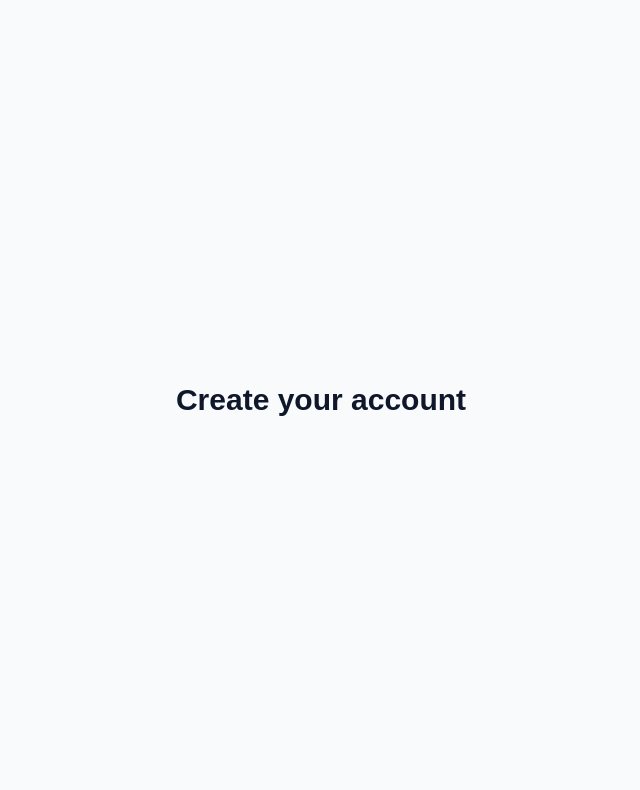
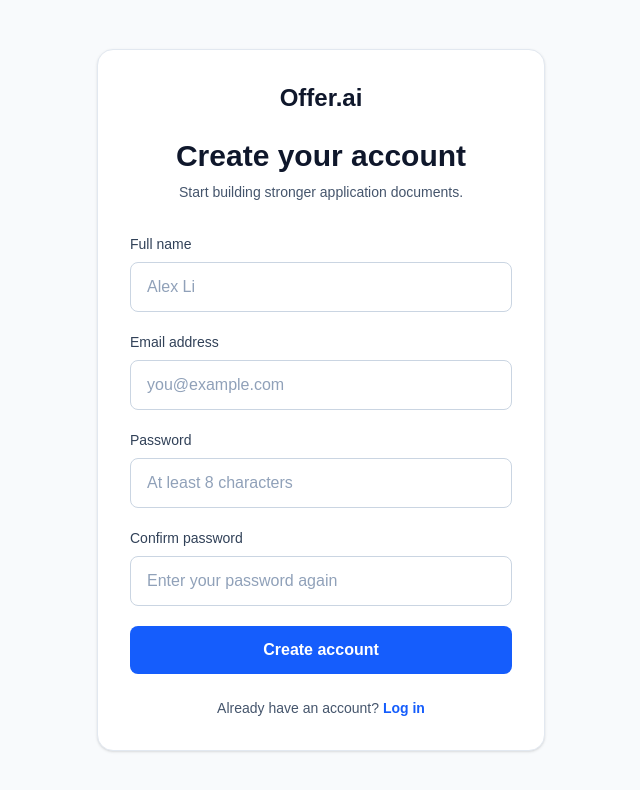
Before and after one commit to git-lillian/offer-ai, a Next.js app: page /register in a window 1280 px wide. Shown: the top 790 px of the page, without its empty margins (319-959 px from the left). Built offline with nearby package versions, Linux system fonts and the light colour scheme.

Commit message:
Build login and registration interfaces

```diff
--- a/src/app/login/page.tsx
+++ b/src/app/login/page.tsx
@@ -1,7 +1,85 @@
+import Link from "next/link";
+
 export default function LoginPage() {
   return (
-    <main className="flex min-h-screen items-center justify-center bg-slate-50 px-6">
-      <h1 className="text-3xl font-bold text-slate-900">Log in</h1>
+    <main className="flex min-h-screen items-center justify-center bg-slate-50 px-6 py-12">
+      <section className="w-full max-w-md rounded-2xl border border-slate-200 bg-white p-8 shadow-sm">
+        <div className="mb-8 text-center">
+          <Link href="/" className="text-2xl font-bold text-slate-900">
+            Offer.ai
+          </Link>
+
+          <h1 className="mt-6 text-3xl font-bold text-slate-900">
+            Welcome back
+          </h1>
+
+          <p className="mt-2 text-sm text-slate-600">
+            Log in to continue working on your applications.
+          </p>
+        </div>
+
+        <form className="space-y-5">
+          <div>
+            <label
+              htmlFor="email"
+              className="mb-2 block text-sm font-medium text-slate-700"
+            >
+              Email address
+            </label>
+
+            <input
+              id="email"
+              name="email"
+              type="email"
+              placeholder="you@example.com"
+              className="w-full rounded-lg border border-slate-300 px-4 py-3 text-slate-900 outline-none placeholder:text-slate-400 focus:border-blue-600"
+            />
+          </div>
+
+          <div>
+            <div className="mb-2 flex items-center justify-between">
+              <label
+                htmlFor="password"
+                className="text-sm font-medium text-slate-700"
+              >
+                Password
+              </label>
+
+              <button
+                type="button"
+                className="text-sm font-semibold text-blue-600 hover:text-blue-700"
+              >
+                Forgot password?
+              </button>
+            </div>
+
+            <input
+              id="password"
+              name="password"
+              type="password"
+              placeholder="Enter your password"
+              className="w-full rounded-lg border border-slate-300 px-4 py-3 text-slate-900 outline-none placeholder:text-slate-400 focus:border-blue-600"
+            />
+          </div>
+
+          <button
+            type="submit"
+            className="w-full rounded-lg bg-blue-600 px-4 py-3 font-semibold text-white hover:bg-blue-700"
+          >
+            Log in
+          </button>
+        </form>
+
+        <p className="mt-6 text-center text-sm text-slate-600">
+          Don&apos;t have an account?{" "}
+          <Link
+            href="/register"
+            className="font-semibold text-blue-600 hover:text-blue-700"
+          >
+            Create one
+          </Link>
+        </p>
+      </section>
     </main>
   );
 }
--- a/src/app/register/page.tsx
+++ b/src/app/register/page.tsx
@@ -1,9 +1,110 @@
+import Link from "next/link";
+
 export default function RegisterPage() {
   return (
-    <main className="flex min-h-screen items-center justify-center bg-slate-50 px-6">
-      <h1 className="text-3xl font-bold text-slate-900">
-        Create your account
-      </h1>
+    <main className="flex min-h-screen items-center justify-center bg-slate-50 px-6 py-12">
+      <section className="w-full max-w-md rounded-2xl border border-slate-200 bg-white p-8 shadow-sm">
+        <div className="mb-8 text-center">
+          <Link href="/" className="text-2xl font-bold text-slate-900">
+            Offer.ai
+          </Link>
+
+          <h1 className="mt-6 text-3xl font-bold text-slate-900">
+            Create your account
+          </h1>
+
+          <p className="mt-2 text-sm text-slate-600">
+            Start building stronger application documents.
+          </p>
+        </div>
+
+        <form className="space-y-5">
+          <div>
+            <label
+              htmlFor="fullName"
+              className="mb-2 block text-sm font-medium text-slate-700"
+            >
+              Full name
+            </label>
+
+            <input
+              id="fullName"
+              name="fullName"
+              type="text"
+              placeholder="Alex Li"
+              className="w-full rounded-lg border border-slate-300 px-4 py-3 text-slate-900 outline-none placeholder:text-slate-400 focus:border-blue-600"
+            />
+          </div>
+
+          <div>
+            <label
+              htmlFor="email"
+              className="mb-2 block text-sm font-medium text-slate-700"
+            >
+              Email address
+            </label>
+
+            <input
+              id="email"
+              name="email"
+              type="email"
+              placeholder="you@example.com"
+              className="w-full rounded-lg border border-slate-300 px-4 py-3 text-slate-900 outline-none placeholder:text-slate-400 focus:border-blue-600"
+            />
+          </div>
+
+          <div>
+            <label
+              htmlFor="password"
+              className="mb-2 block text-sm font-medium text-slate-700"
+            >
+              Password
+            </label>
+
+            <input
+              id="password"
+              name="password"
+              type="password"
+              placeholder="At least 8 characters"
+              className="w-full rounded-lg border border-slate-300 px-4 py-3 text-slate-900 outline-none placeholder:text-slate-400 focus:border-blue-600"
+            />
+          </div>
+
+          <div>
+            <label
+              htmlFor="confirmPassword"
+              className="mb-2 block text-sm font-medium text-slate-700"
+            >
+              Confirm password
+            </label>
+
+            <input
+              id="confirmPassword"
+              name="confirmPassword"
+              type="password"
+              placeholder="Enter your password again"
+              className="w-full rounded-lg border border-slate-300 px-4 py-3 text-slate-900 outline-none placeholder:text-slate-400 focus:border-blue-600"
+            />
+          </div>
+
+          <button
+            type="submit"
+            className="w-full rounded-lg bg-blue-600 px-4 py-3 font-semibold text-white hover:bg-blue-700"
+          >
+            Create account
+          </button>
+        </form>
+
+        <p className="mt-6 text-center text-sm text-slate-600">
+          Already have an account?{" "}
+          <Link
+            href="/login"
+            className="font-semibold text-blue-600 hover:text-blue-700"
+          >
+            Log in
+          </Link>
+        </p>
+      </section>
     </main>
   );
 }
```
